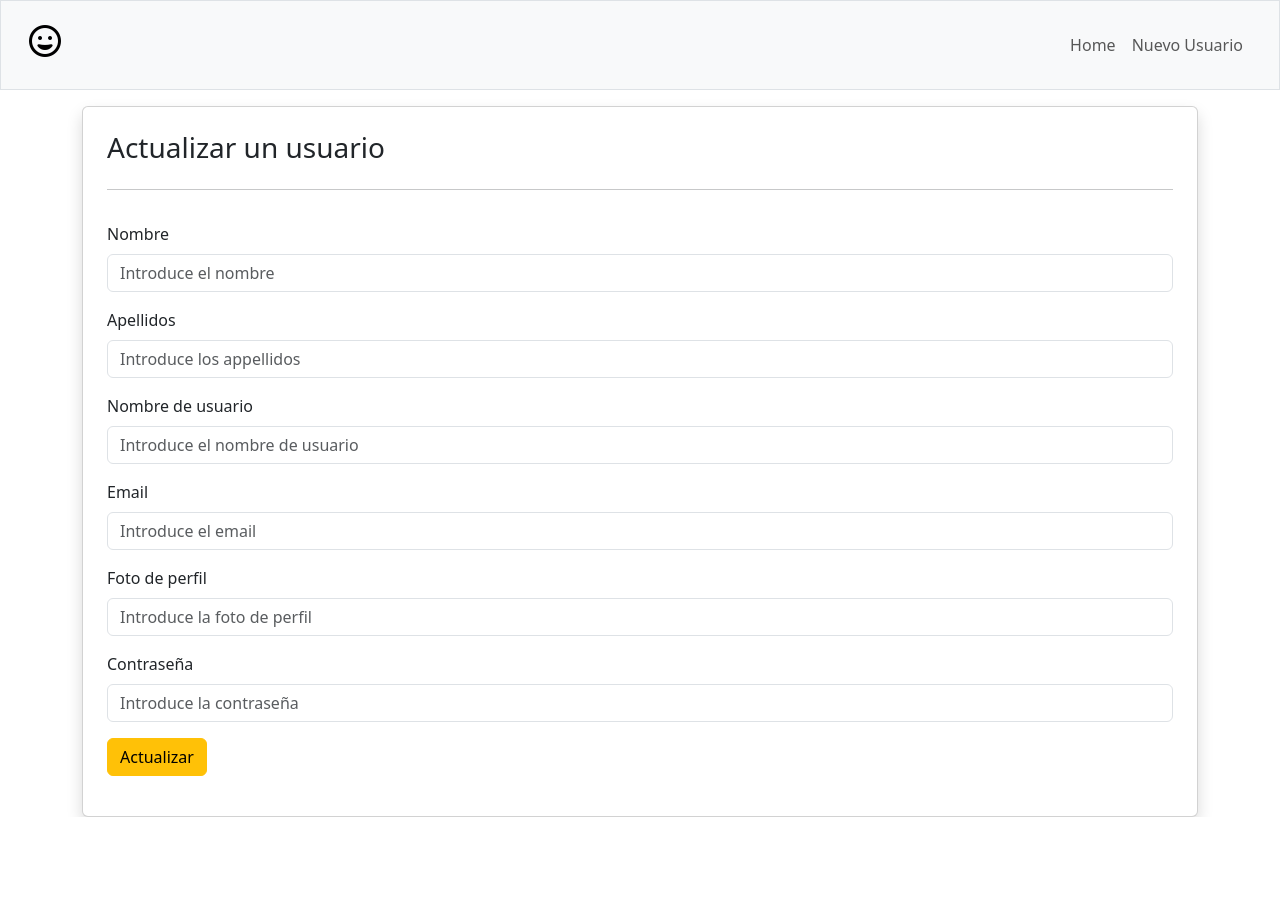
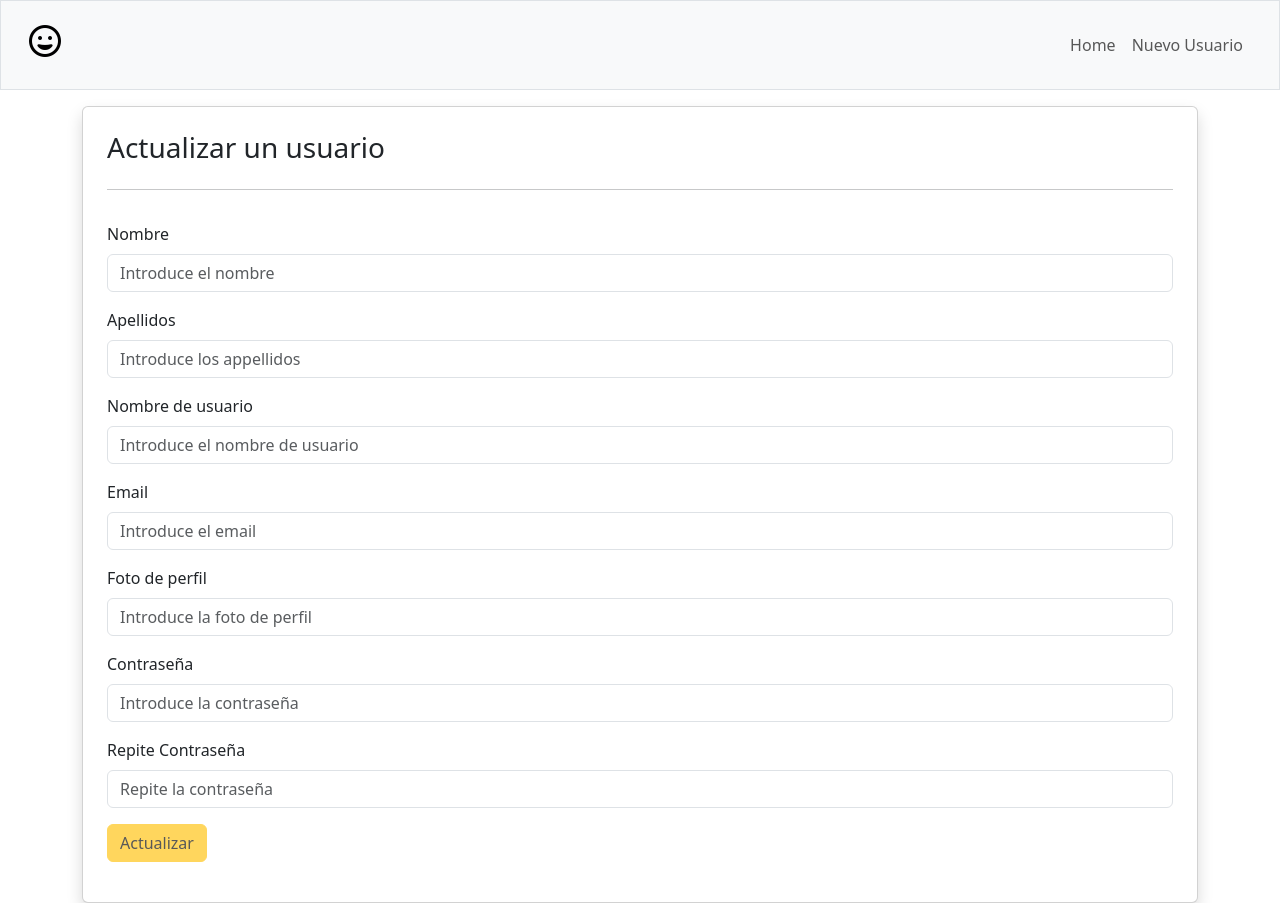
Before and after one commit to jpablogpro/actividad6-users, an Angular app in the folder users/: page /dashboard/updateuser/1 in a window 1280 px wide. Before the commit the page ends 817 px from the top, so only its background shows below. Built offline with nearby package versions, Linux system fonts and the light colour scheme; no server answers.

Commit message:
form validators added

```diff
--- a/users/src/app/pages/form/form.component.css
+++ b/users/src/app/pages/form/form.component.css
@@ -0,0 +1,10 @@
+input.ng-invalid.ng-touched {
+    border-bottom: 3px solid rgb(221, 121, 121);
+}
+
+.error {
+    margin: 0;
+    padding: 0;
+    font-size: 80%;
+    color: rgb(221, 121, 121);
+}
--- a/users/src/app/pages/form/form.component.html
+++ b/users/src/app/pages/form/form.component.html
@@ -6,35 +6,61 @@
             <div class="my-3">
                 <label class="form-label" for="first_name">Nombre</label>
                 <input class="form-control" type="text" id="first_name" formControlName="first_name" placeholder="Introduce el nombre">
+                @if(checkControl('first_name', 'required')) {
+                    <p class="error">El campo es requerido</p>
+                }
             </div>
 
             <div class="my-3">
                 <label class="form-label" for="last_name">Apellidos</label>
                 <input class="form-control" type="text" id="last_name" formControlName="last_name" placeholder="Introduce los appellidos">
+                @if(checkControl('last_name', 'required')) {
+                    <p class="error">El campo es requerido</p>
+                }
             </div>
 
             <div class="my-3">
                 <label class="form-label" for="username">Nombre de usuario</label>
                 <input class="form-control" type="text" id="username" formControlName="username" placeholder="Introduce el nombre de usuario">
+                @if(checkControl('username', 'required')) {
+                    <p class="error">El campo es requerido</p>
+                }
             </div>
 
             <div class="my-3">
                 <label class="form-label" for="email">Email</label>
                 <input class="form-control" type="text" id="email" formControlName="email" placeholder="Introduce el email">
+                @if(checkControl('email', 'required')) {
+                    <p class="error">El campo es requerido</p>
+                }
             </div>
 
             <div class="my-3">
                 <label class="form-label" for="image">Foto de perfil</label>
                 <input class="form-control" type="text" id="image" formControlName="image" placeholder="Introduce la foto de perfil">
+                @if(checkControl('image', 'required')) {
+                    <p class="error">El campo es requerido</p>
+                }
             </div>
 
             <div class="my-3">
                 <label class="form-label" for="password">Contraseña</label>
-                <input class="form-control" type="text" id="password" formControlName="password" placeholder="Introduce la contraseña">
+                <input class="form-control" type="password" id="password" formControlName="password" placeholder="Introduce la contraseña">
+                @if(checkControl('password', 'required')) {
+                    <p class="error">El campo es requerido</p>
+                }
             </div>
 
             <div class="my-3">
-                <input type="submit" [value]="tipo_form" class="btn btn-warning">
+                <label class="form-label" for="repitepassword">Repite Contraseña</label>
+                <input class="form-control" type="password" id="repitepassword" formControlName="repitepassword" placeholder="Repite la contraseña">
+                @if(checkControl('password', 'required')) {
+                    <p class="error">El campo es requerido</p>
+                }
+            </div>
+
+            <div class="my-3">
+                <input type="submit" [value]="tipo_form" [disabled]="!userForm.valid" class="btn btn-warning">
             </div>
         </form>
     </div>
--- a/users/src/app/pages/form/form.component.ts
+++ b/users/src/app/pages/form/form.component.ts
@@ -1,5 +1,5 @@
 import { Component, inject } from '@angular/core';
-import { FormControl, FormGroup, ReactiveFormsModule } from '@angular/forms';
+import { FormControl, FormGroup, ReactiveFormsModule, Validators } from '@angular/forms';
 import { UsersService } from '../../services/users.service';
 import { IUser } from '../../interfaces/iuser.interface';
 import { ActivatedRoute, Router } from '@angular/router';
@@ -21,12 +21,13 @@ export class FormComponent {
 
   constructor() {
     this.userForm = new FormGroup({
-      first_name: new FormControl(null, []),
-      last_name: new FormControl(null, []),
-      username: new FormControl(null, []),
-      email: new FormControl(null, []),
-      image: new FormControl(null, []),
-      password: new FormControl(null, []),
+      first_name: new FormControl(null, [Validators.required]),
+      last_name: new FormControl(null, [Validators.required]),
+      username: new FormControl(null, [Validators.required]),
+      email: new FormControl(null, [Validators.required]),
+      image: new FormControl(null, [Validators.required]),
+      password: new FormControl(null, [Validators.required]),
+      repitepassword: new FormControl(null, [Validators.required]),
     }, [])
   }
 
@@ -37,12 +38,13 @@ export class FormComponent {
         const user: IUser = await this.usersService.getByID(params.id)
         this.userForm = new FormGroup({
           _id: new FormControl(user._id, []),
-          first_name: new FormControl(user.first_name, []),
-          last_name: new FormControl(user.last_name, []),
-          username: new FormControl(user.username, []),
-          email: new FormControl(user.email, []),
-          image: new FormControl(user.image, []),
-          password: new FormControl(user.password, []),
+          first_name: new FormControl(user.first_name, [Validators.required]),
+          last_name: new FormControl(user.last_name, [Validators.required]),
+          username: new FormControl(user.username, [Validators.required]),
+          email: new FormControl(user.email, [Validators.required]),
+          image: new FormControl(user.image, [Validators.required]),
+          password: new FormControl(user.password, [Validators.required]),
+          repitepassword: new FormControl(null, [Validators.required]),
         }, [])
       }
     })
@@ -73,4 +75,8 @@ export class FormComponent {
       }
     }
   }
+
+  checkControl(formControlName: string, validator: string){
+    return this.userForm.get(formControlName)?.hasError(validator) && this.userForm.get(formControlName)?.touched;
+  }
 }
```
